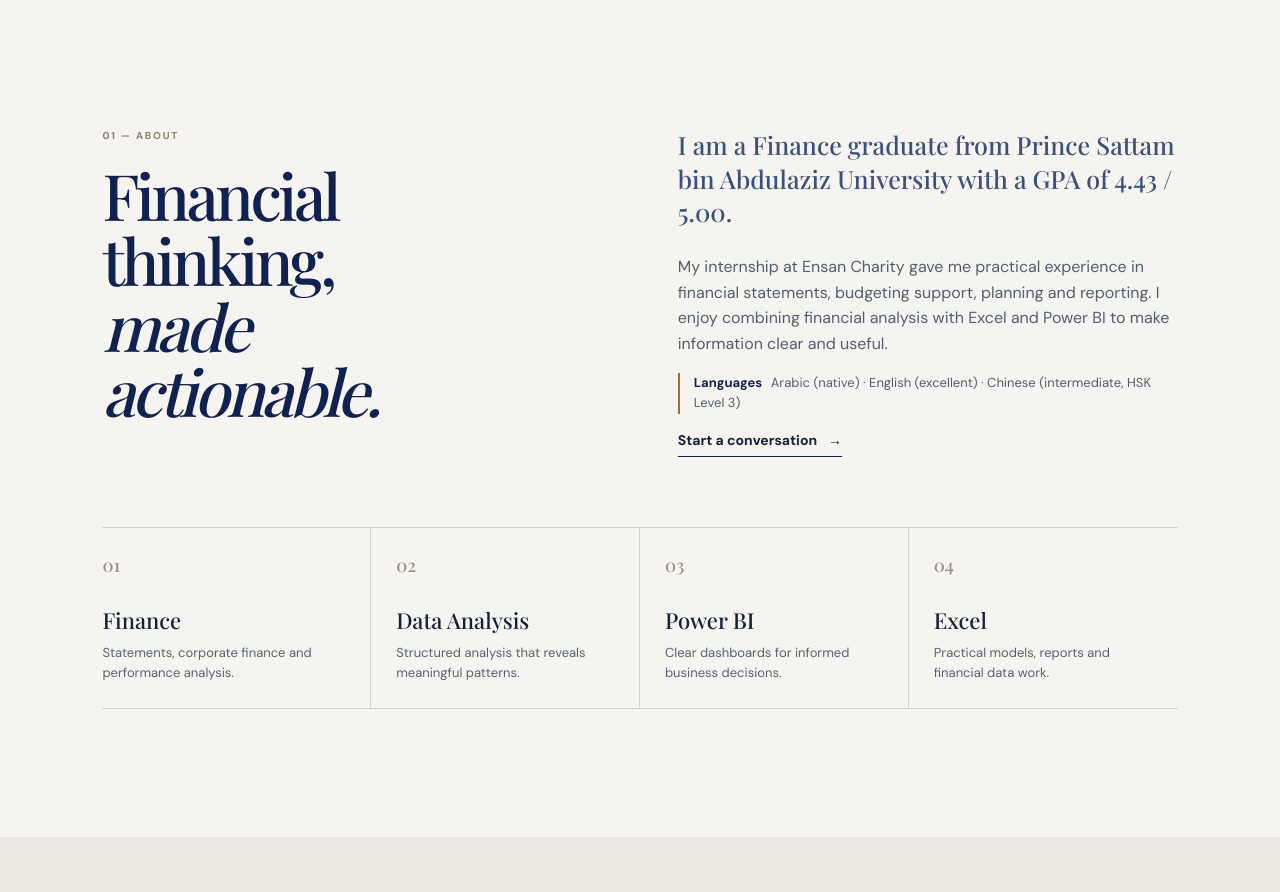
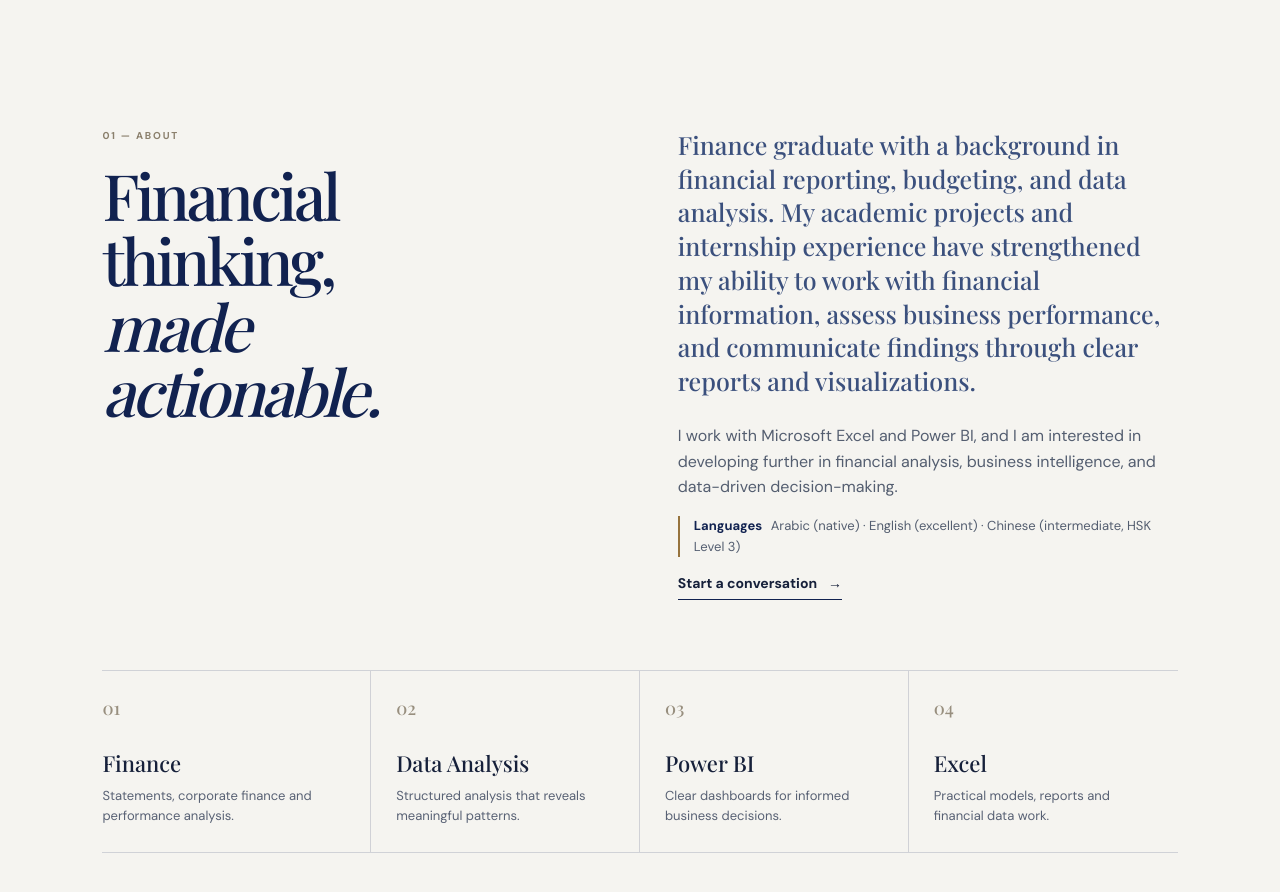
Before and after one commit to Wfaabdullah/Wafa-abdullah-, a plain HTML site: page index.html in a window 1280 px wide. Shown: the part 960-1852 px from the top of the page. Drawn offline with nearby package versions, Linux system fonts and the light colour scheme; a web font is replaced by a local one.

Commit message:
Update About introduction and preserve languages

```diff
--- a/index.html
+++ b/index.html
@@ -49,7 +49,7 @@
 
     <section class="section about" id="about">
       <div class="section-heading reveal"><p class="eyebrow">01 — About</p><h2>Financial thinking,<br /><em>made actionable.</em></h2></div>
-      <div class="about-content reveal"><p class="lead">I am a Finance graduate from Prince Sattam bin Abdulaziz University with a GPA of 4.43 / 5.00.</p><p>My internship at Ensan Charity gave me practical experience in financial statements, budgeting support, planning and reporting. I enjoy combining financial analysis with Excel and Power BI to make information clear and useful.</p><p class="profile-languages"><strong>Languages</strong> Arabic (native) · English (excellent) · Chinese (intermediate, HSK Level 3)</p><a class="text-link" href="#contact">Start a conversation <span>→</span></a></div>
+      <div class="about-content reveal"><p class="lead">Finance graduate with a background in financial reporting, budgeting, and data analysis. My academic projects and internship experience have strengthened my ability to work with financial information, assess business performance, and communicate findings through clear reports and visualizations.</p><p>I work with Microsoft Excel and Power BI, and I am interested in developing further in financial analysis, business intelligence, and data-driven decision-making.</p><p class="profile-languages"><strong>Languages</strong> Arabic (native) · English (excellent) · Chinese (intermediate, HSK Level 3)</p><a class="text-link" href="#contact">Start a conversation <span>→</span></a></div>
       <div class="capability-row reveal"><article><span>01</span><h3>Finance</h3><p>Statements, corporate finance and performance analysis.</p></article><article><span>02</span><h3>Data Analysis</h3><p>Structured analysis that reveals meaningful patterns.</p></article><article><span>03</span><h3>Power BI</h3><p>Clear dashboards for informed business decisions.</p></article><article><span>04</span><h3>Excel</h3><p>Practical models, reports and financial data work.</p></article></div>
     </section>
 
```
